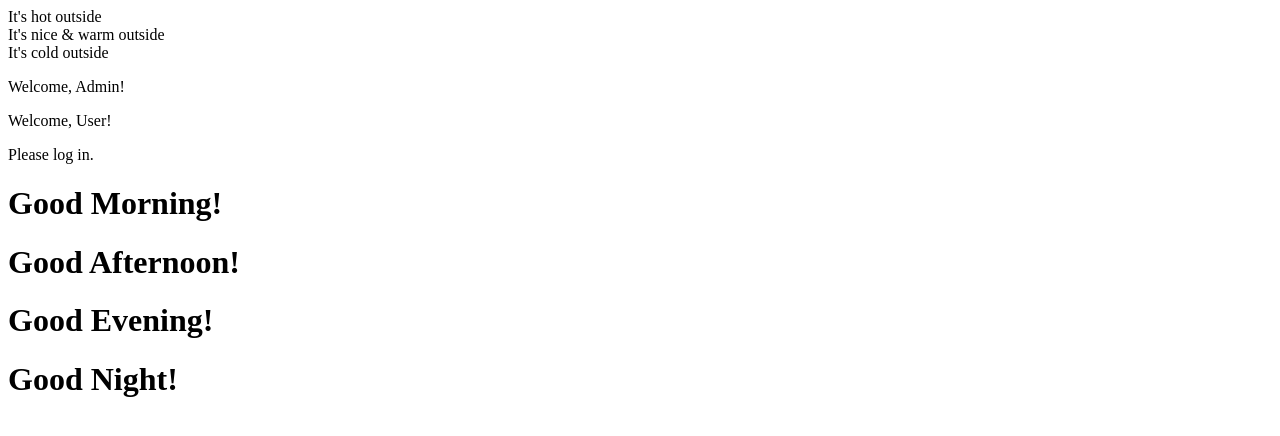
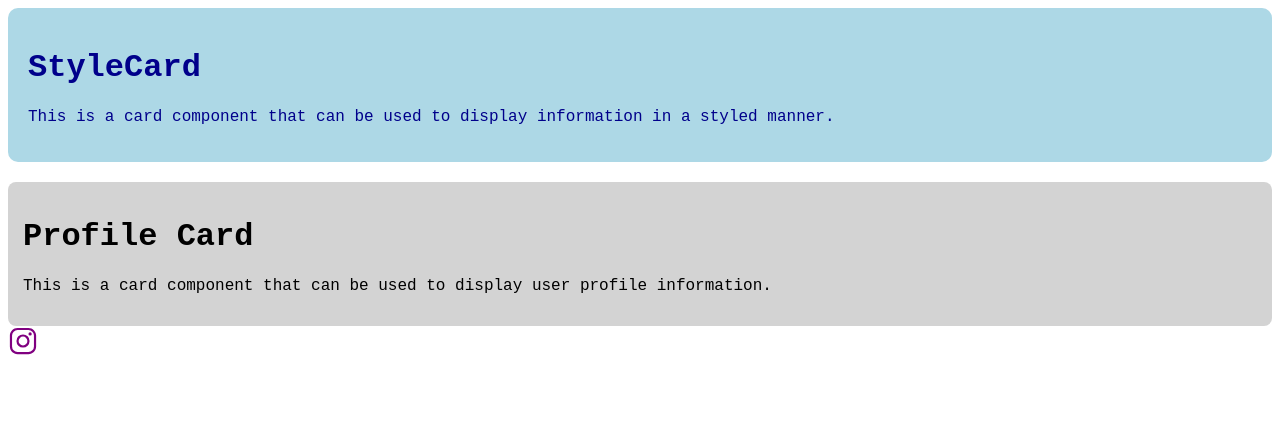
Before and after one commit to theSolution12/React-Journey, a React (Vite) app: page / in a window 1280 px wide. Shown: the top 436 px of the page. Built offline with nearby package versions, Linux system fonts and the light colour scheme.

Commit message:
Add new styled components to App
Introduced StyleCard, ProfileCard, and IconComponent to enhance UI. Updated App component to utilize these new components, replacing previous weather and user status displays.

```diff
--- a/package.json
+++ b/package.json
@@ -11,7 +11,8 @@
   },
   "dependencies": {
     "react": "^19.0.0",
-    "react-dom": "^19.0.0"
+    "react-dom": "^19.0.0",
+    "react-icons": "^5.5.0"
   },
   "devDependencies": {
     "@eslint/js": "^9.22.0",
--- a/src/App.jsx
+++ b/src/App.jsx
@@ -11,22 +11,16 @@ import Person from "./components/props/Person";
 import Weather from "./components/conditional rendering/Weather";
 import UserStatus from "./components/conditional rendering/UserStatus";
 import ConditionalGreeting from "./components/conditional rendering/Greeting";
+import StyleCard from "./components/styling/StyleCard";
+import ProfileCard from "./components/styling/ProfileCard";
+import IconComponent from "./components/styling/IconComponent";
 
 const App = () => {
   return (
     <>
-      <Weather temperature={30} />
-      <Weather temperature={20} />
-      <Weather temperature={10} />
-
-      <UserStatus loggedIn={true} isAdmin={true} />
-      <UserStatus loggedIn={true} isAdmin={false} />
-      <UserStatus loggedIn={false} isAdmin={true} />
-
-      <ConditionalGreeting timeOfDay="morning" />
-      <ConditionalGreeting timeOfDay="afternoon" />
-      <ConditionalGreeting timeOfDay="evening" />
-      <ConditionalGreeting timeOfDay="night" />
+      <StyleCard />
+      <ProfileCard />
+      <IconComponent />
     </>
   )
 }
--- /dev/null
+++ b/src/components/styling/IconComponent.jsx
@@ -0,0 +1,11 @@
+import { IoLogoInstagram } from "react-icons/io5";
+
+const IconComponent = () => {
+    return (
+        <div>
+            <IoLogoInstagram size={30} color="purple" />
+        </div>
+    )
+}
+
+export default IconComponent;
--- /dev/null
+++ b/src/components/styling/ProfileCard.jsx
@@ -0,0 +1,20 @@
+const ProfileCard = () => {
+    const styles = {
+        backgroundColor: 'lightgray',
+        padding: '15px',
+        borderRadius: '8px',
+        color: 'black',
+        fontFamily: 'JetBrains Mono, monospace',
+        fontSize: '16px',
+        marginTop: '20px',
+    }
+
+    return (
+        <div style={styles}>
+            <h1>Profile Card</h1>
+            <p>This is a card component that can be used to display user profile information.</p>
+        </div>
+    )
+}
+
+export default ProfileCard;
--- /dev/null
+++ b/src/components/styling/StyleCard.jsx
@@ -0,0 +1,17 @@
+const StyleCard = () => {
+    return (
+        <div style={{
+            backgroundColor: 'lightblue',
+            padding: '20px',
+            borderRadius: '10px',
+            fontFamily: 'JetBrains Mono, monospace',
+            fontSize: '16px',
+            color: 'darkblue'
+        }}>
+            <h1>StyleCard</h1>
+            <p>This is a card component that can be used to display information in a styled manner.</p>
+        </div>
+    )
+}
+
+export default StyleCard;
```
Also changed, not shown: 1 other file (tests, documents, lock files or other folders).
